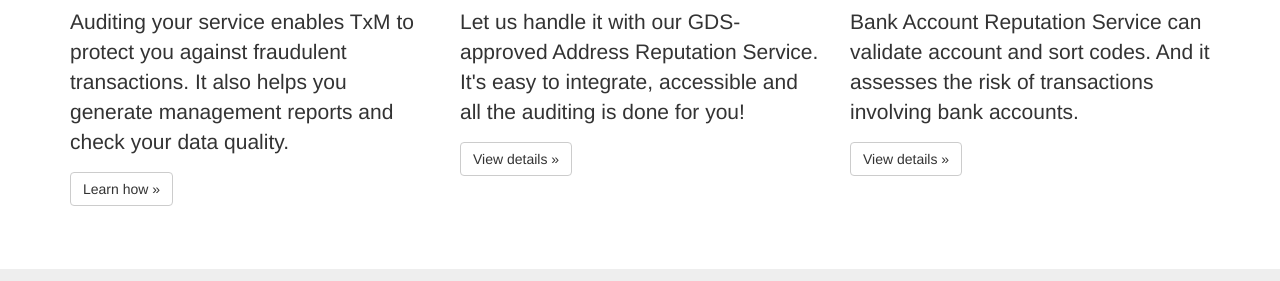
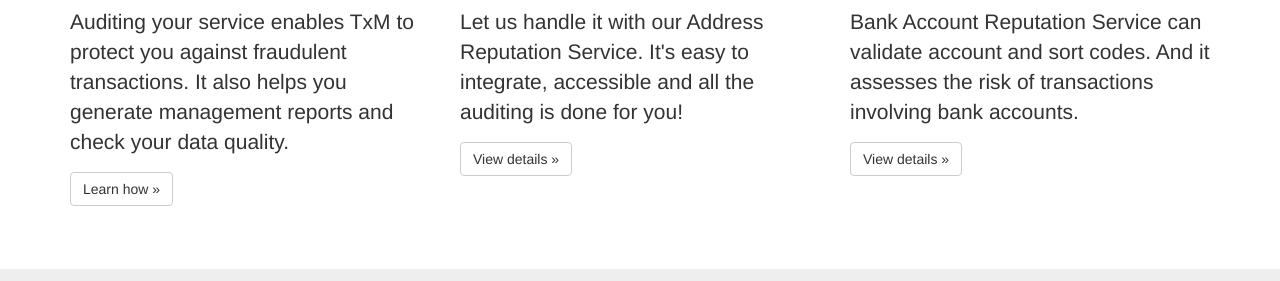
Before and after one commit to tomasz-rosiek/txm-docs, a plain HTML site: page index.html in a window 1280 px wide. Shown: the part 519-800 px from the top of the page. Drawn offline with nearby package versions, Linux system fonts and the light colour scheme.

Commit message:
[GB] Improved accuracy of text.

```diff
--- a/index.html
+++ b/index.html
@@ -68,7 +68,7 @@
             <h2>Using addresses?</h2>
 
             <p>
-              Let us handle it with our GDS-approved Address Reputation Service. It's easy to integrate, accessible and all the auditing is done for you!
+              Let us handle it with our Address Reputation Service. It's easy to integrate, accessible and all the auditing is done for you!
             </p>
 
             <p><a class="btn btn-default" href="#" role="button">View details &raquo;</a></p>
```
